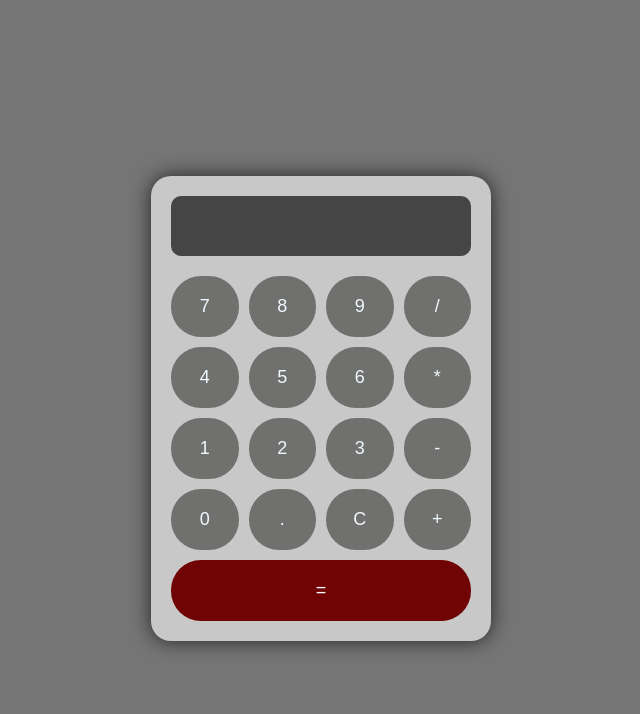
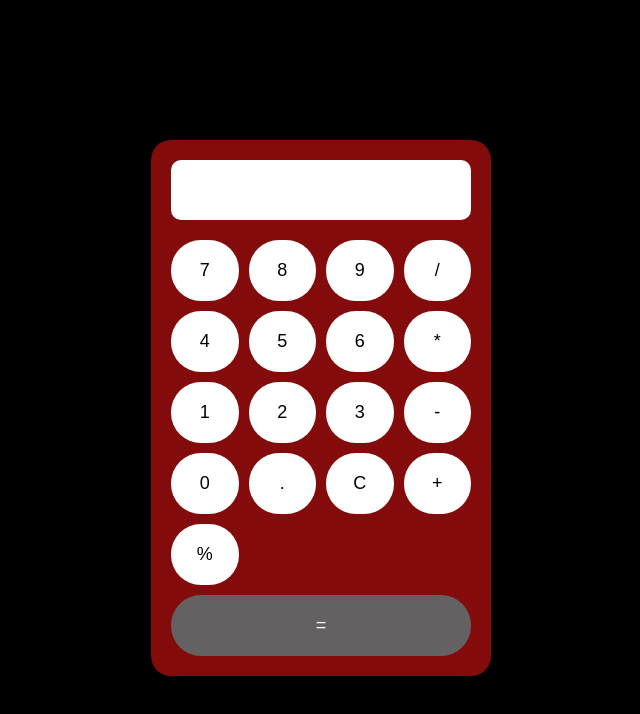
Before and after one commit to 88Tomas/88Tomas.github.io, a plain HTML site: page index.html in a window 1280 px wide. Shown: the whole page, without its empty margins (319-959 px from the left). Drawn offline with Linux system fonts and the light colour scheme.

Commit message:
Add files via upload

```diff
--- a/calc.js
+++ b/calc.js
@@ -36,6 +36,10 @@ function calculate() {
         case '/':
             displayValue = (firstOperand / secondOperand).toString();
             break;
+        case '%':
+            displayValue = (firstOperand / secondOperand).toString();
+            break;
+
 }
     updateDisplay();
     currentOperation = null;
--- a/index.html
+++ b/index.html
@@ -29,10 +29,11 @@
     <button onclick="appendNumber('3')">3</button>
     <button onclick="setOperation('-')">-</button>
 
-    <button onclick="setOperation('0')">0</button>
+    <button onclick="appendNumber('0')">0</button>
     <button onclick="setOperation('.')">.</button>
     <button onclick="clearDisplay()">C</button>
     <button onclick="setOperation('+')">+</button>
+    <button onclick="setOperation('%')">%</button>
 
 
     <button onclick="calculate()"id="calc-evaluate">=</button>
--- a/style.css
+++ b/style.css
@@ -5,31 +5,31 @@ body {
     justify-content: center;
     align-items: center;
     height: 100vh;
-    background-color: rgb(117, 117, 117);
+    background-color: rgb(0, 0, 0);
     font-family: Arial, Helvetica, sans-serif;
 }
 
 .calc-container {
     width: 300px;
-    background-color: rgb(200, 200, 200);
+    background-color: rgb(132, 11, 11);
     padding: 20px;
     border-radius: 20px;
     box-shadow: 0 0 20px rgba(0, 0, 0, 0.7);
-    color: aliceblue;
+    color: rgb(106, 106, 106);
 }
 
 #calc-display{
     width: 100%;
     height: 60px;
     font-size: 32px;
-    text-align: center;
+    text-align: left;
     margin-bottom: 20px;
     padding: 10px;
     box-sizing: border-box;
     border: none;
     border-radius: 10px;
-    background-color: rgb(70, 69, 69);
-    color: rgb(112, 3, 3);
+    background-color: rgb(255, 255, 255);
+    color: rgb(0, 0, 0);
 }
 
 .calc-buttonss{
@@ -42,15 +42,15 @@ button{
     padding: 20px;
     border-radius: 30px;
     font-size: 18px;
-    background-color: rgb(112, 112, 110);
+    background-color: rgb(255, 255, 255);
     border: none;
-    color: aliceblue;
+    color: rgb(0, 0, 0);
     cursor: pointer;
     transition: background-color 0.2s, transform 0.2s;
 }
 
 button:hover {
-    background-color: rgb(112, 3, 3);
+    background-color: rgb(119, 119, 119);
 }
 
 button:active{
@@ -59,7 +59,7 @@ button:active{
 
 #calc-evaluate {
     grid-column: span 4;
-    background-color:rgb(112, 3, 3);
+    background-color:rgb(99, 97, 97);
     color: rgb(255, 255, 255);
 }
 
```
